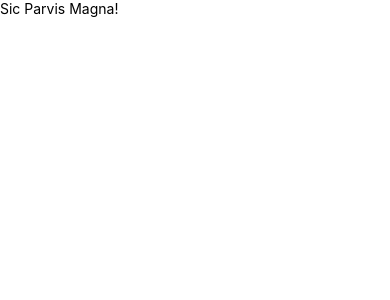
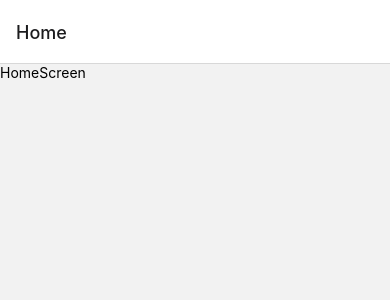
Before and after one commit to AAGross/TRA, a React Native app: screen /Home in a window 390 px wide. Shown: the top 300 px of the page. Built offline with nearby package versions, Linux system fonts and the light colour scheme; what tailwindcss-react-native would draw is missing.

Commit message:
implemented bable and stackNavigator

```diff
--- a/App.js
+++ b/App.js
@@ -1,14 +1,20 @@
 import { StatusBar } from 'expo-status-bar';
 import { SafeAreaView, Text, View } from 'react-native';
 import { TailwindProvider } from 'tailwindcss-react-native';
+import { NavigationContainer } from '@react-navigation/native';
+import { createNativeStackNavigator } from '@react-navigation/native-stack';
+import HomeScreen from './screens/HomeScreen';
+
+const Stack = createNativeStackNavigator();
 
 export default function App() {
   return (
     <TailwindProvider>
-      <SafeAreaView>
-        <Text>Sic Parvis Magna!</Text>
-        <StatusBar style="auto" />
-      </SafeAreaView>
+      <NavigationContainer>
+        <Stack.Navigator>
+          <Stack.Screen name="Home" component={HomeScreen} />
+        </Stack.Navigator>
+      </NavigationContainer>
     </TailwindProvider>
   );
 }
--- a/package.json
+++ b/package.json
@@ -10,11 +10,15 @@
   },
   "dependencies": {
     "@expo/webpack-config": "^0.17.0",
+    "@react-navigation/native": "^6.1.7",
+    "@react-navigation/native-stack": "^6.9.13",
     "expo": "~48.0.18",
     "expo-status-bar": "~1.4.4",
     "react": "18.2.0",
     "react-dom": "18.0",
     "react-native": "0.71.8",
+    "react-native-safe-area-context": "^4.6.3",
+    "react-native-screens": "^3.22.0",
     "react-native-web": "~0.18.10",
     "tailwindcss-react-native": "^1.7.10"
   },
--- /dev/null
+++ b/screens/HomeScreen.js
@@ -0,0 +1,12 @@
+import { View, Text } from 'react-native'
+import React from 'react'
+
+const HomeScreen = () => {
+    return (
+        <View>
+            <Text className="text-red-400">HomeScreen</Text>
+        </View>
+    )
+}
+
+export default HomeScreen
--- a/tailwind.config.js
+++ b/tailwind.config.js
@@ -1,6 +1,8 @@
 /** @type {import('tailwindcss').Config} */
 module.exports = {
-  content: ["./App.{js,jsx,ts,tsx}"],
+  content: ["./App.{js,jsx,ts,tsx}","./screens/**/*.{js,ts,jsx,tsx}",
+  "./pages/**/*.{js,ts,jsx,tsx}",
+  "./components/**/*.{js,ts,jsx,tsx}",],
   theme: {
     extend: {},
   },
```
Also changed, not shown: 1 other file (tests, documents, lock files or other folders).
